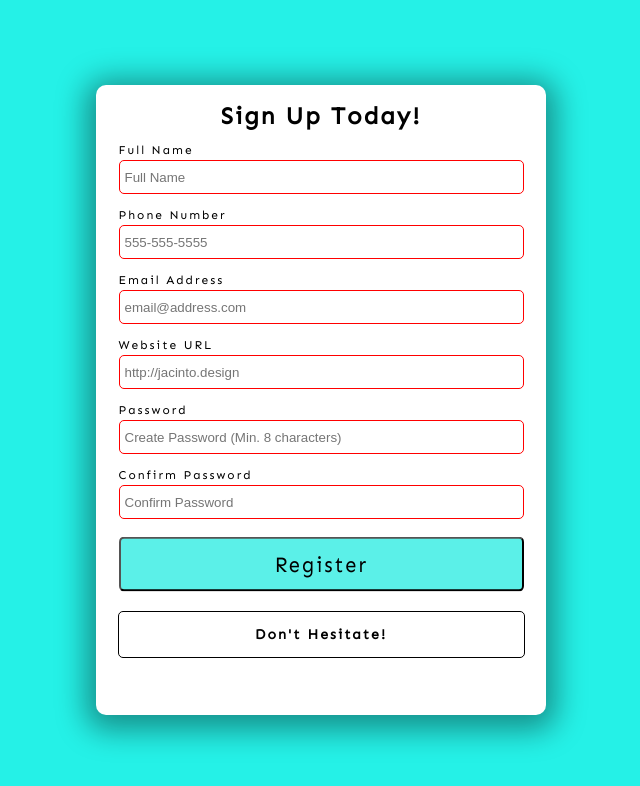
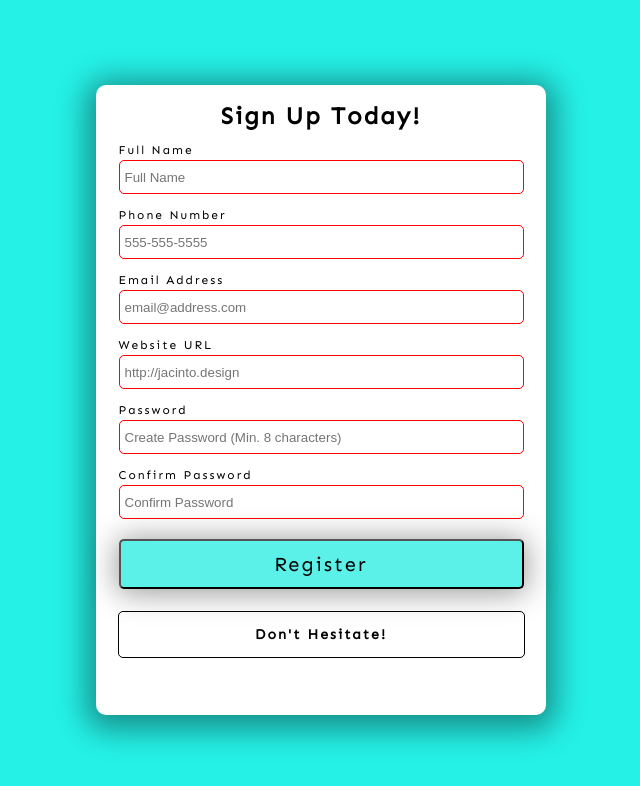
Before and after one commit to egradney/form-validator, a plain HTML site: page index.html in a window 1280 px wide. In both pictures the pointer is over the button "Register". Shown: the whole page, without its empty margins (319-959 px from the left). Drawn offline with Linux system fonts and the light colour scheme.

Commit message:
updating button style

```diff
--- a/style.css
+++ b/style.css
@@ -79,10 +79,14 @@ button {
 
 button:hover {
   background: #5bf0e8;
-  transform: translateY(-.2rem) scaleY(1.1);
+  transform: translateY(-.2rem);
+  box-shadow: 0 .2rem 3rem .2rem rgba(0, 0, 0, 0.4);
 }
 
+button:active,
 button:focus {
+  transform: translateY(.2rem);
+  box-shadow: 0 .1rem 3rem .1rem rgba(0, 0, 0, 0.2);
   outline: none;
 }
 
```
